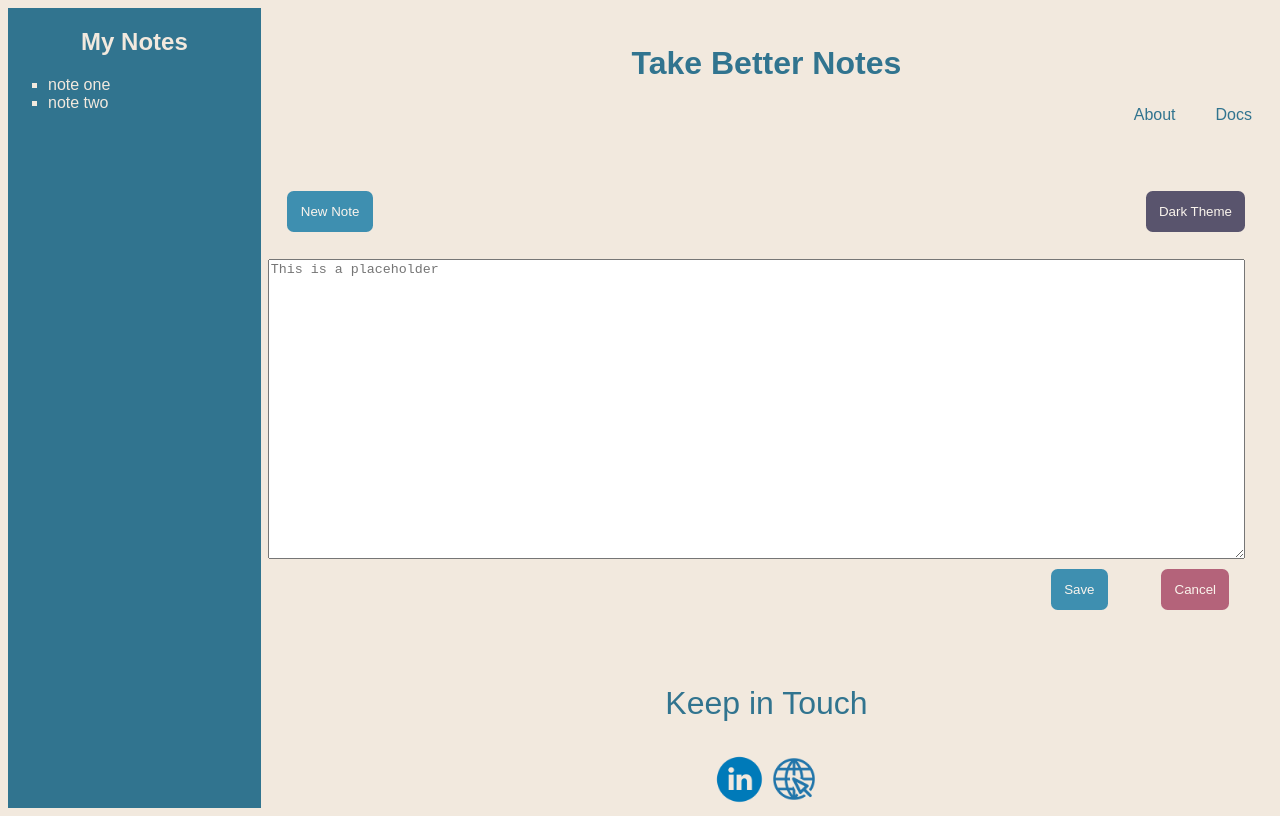
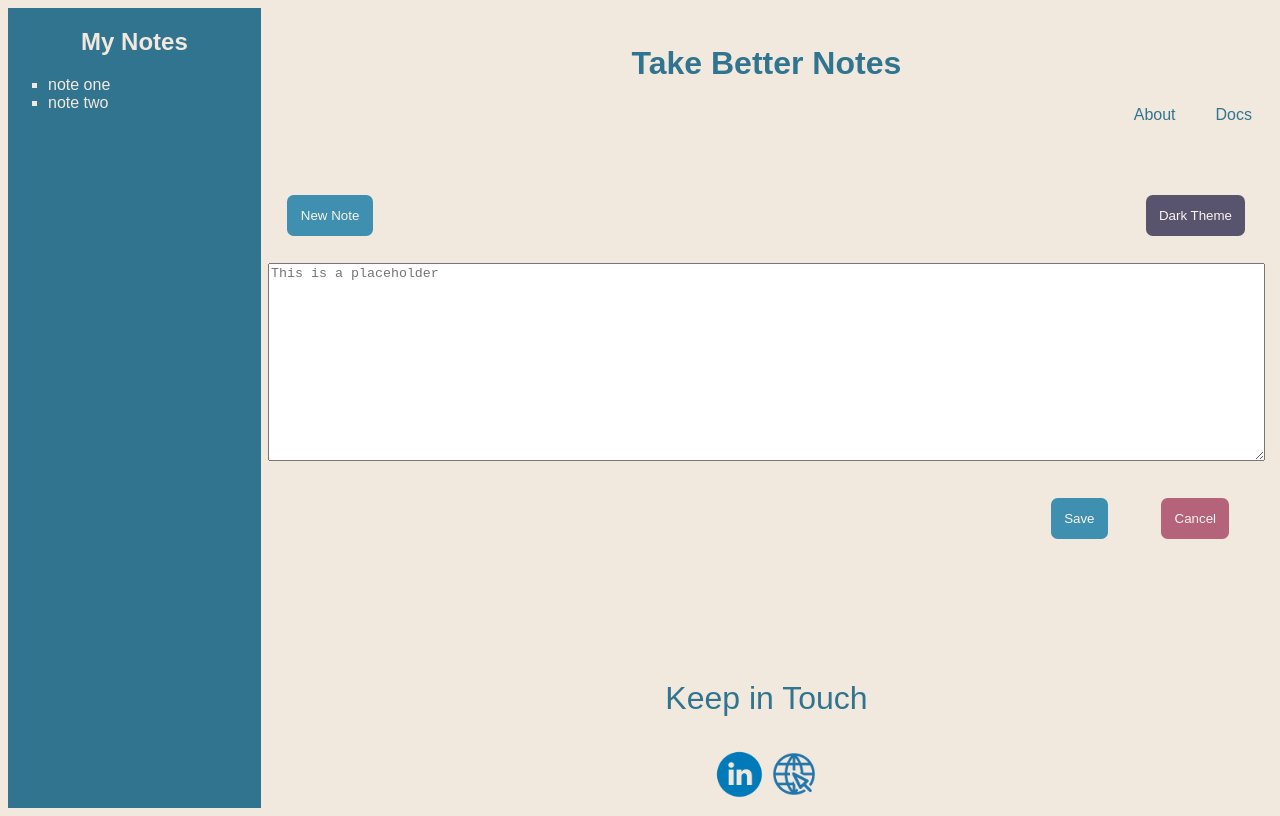
Before and after one commit to a17876/note_website_new, a plain HTML site: page index.html in a window 1280 px wide. Drawn offline with Linux system fonts and the light colour scheme; a web font is replaced by a local one.

Commit message:
change grid columns 6 -> 3, put elements into header and main respectively

```diff
--- a/css/stylesheet.css
+++ b/css/stylesheet.css
@@ -24,9 +24,7 @@ header{
 }
 button{
     padding: 1em;
-    margin-right: 2em;
-    margin-left: 2em;
-    margin-bottom: 2em;
+    margin:2em;;
     color:#faf4ed;
     border: none;
     border-radius: 0.5em;
@@ -44,25 +42,34 @@ p{
     font-size: 2rem;
 }
 .one{
-    display: inline-flex;
+    display: flex;
     justify-content: space-between;
 }
 .two{
-    display: inline-flex;
+    display: flex;
     justify-content: flex-end;
     padding:1em;
+}
+.note{
+    height:40%;
+}
+.textarea{
+    width: 98%;
+    height: 100%;
 }
 
 @media screen and (min-width:600px){
 body{
     display: grid;
     grid-template-columns: 1fr 4fr;
-    grid-template-rows: 1fr 0.5fr 0.5fr 3fr 0.5fr 0.5fr;
+    grid-template-rows: 1fr 3fr 1fr;
     height: 100vh;
 }
 header{
     background-color:#f2e9de;
     color: #31748f ;
+    grid-column: 2/3;
+    grid-row: 1/2;
 }
 aside{
     background-color:#31748f;
@@ -70,30 +77,15 @@ aside{
     grid-column: 1/2;
     grid-row: 1/7;
 }
-header{
-    grid-column: 2/3;
-    grid-row: 1/2;
-}
-nav{
+main{
     grid-column: 2/3;
     grid-row: 2/3;
 }
-.one{
+footer{
     grid-column: 2/3;
     grid-row: 3/4;
 }
 .note{
-    grid-column: 2/3;
-    grid-row: 4/5;
-    width: 98%;
-    height: 100%;
-}
-.two{
-    grid-column: 2/3;
-    grid-row: 5/6;
-}
-footer{
-    grid-column: 2/3;
-    grid-row: 6/7;
+    height:40%;
 }
 }
--- a/index.html
+++ b/index.html
@@ -11,6 +11,7 @@
 <body>
     <header>
         <h1>Take Better Notes</h1>
+
         <nav>
             <ul class="nav_ul">
                 <li class="about">About</li>
@@ -18,6 +19,7 @@
             </ul>
         </nav>
     </header>
+
     <aside>
         <h2>My Notes</h2>
         <ul class="aside_ul">
@@ -25,18 +27,19 @@
             <li>note two</li>
         </ul>
     </aside>
-
+<main>
     <section class="one">
         <button class="new" type="button"> New Note </button>
         <button class="dark" type="button"> Dark Theme </button>
     </section>
     <section class="note">
-        <textarea class="note" placeholder="This is a placeholder"></textarea>
+        <textarea class="textarea" placeholder="This is a placeholder"></textarea>
     </section>
     <section class="two">
         <button class="save" type="button">Save</button>
         <button class="cancel" type="button">Cancel</button>
     </section>
+</main>
 
     <footer>
         <p>Keep in Touch</p>
```
